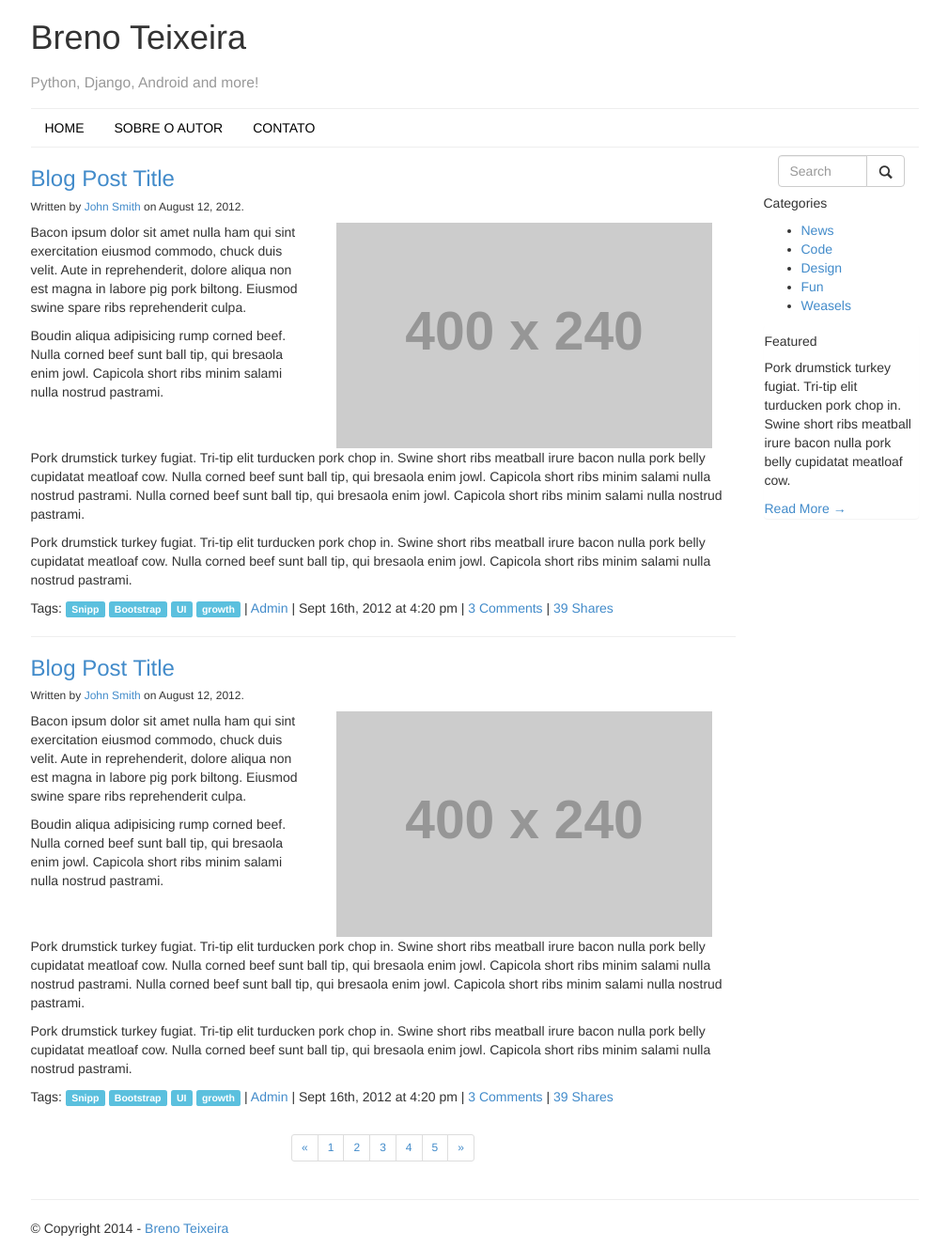
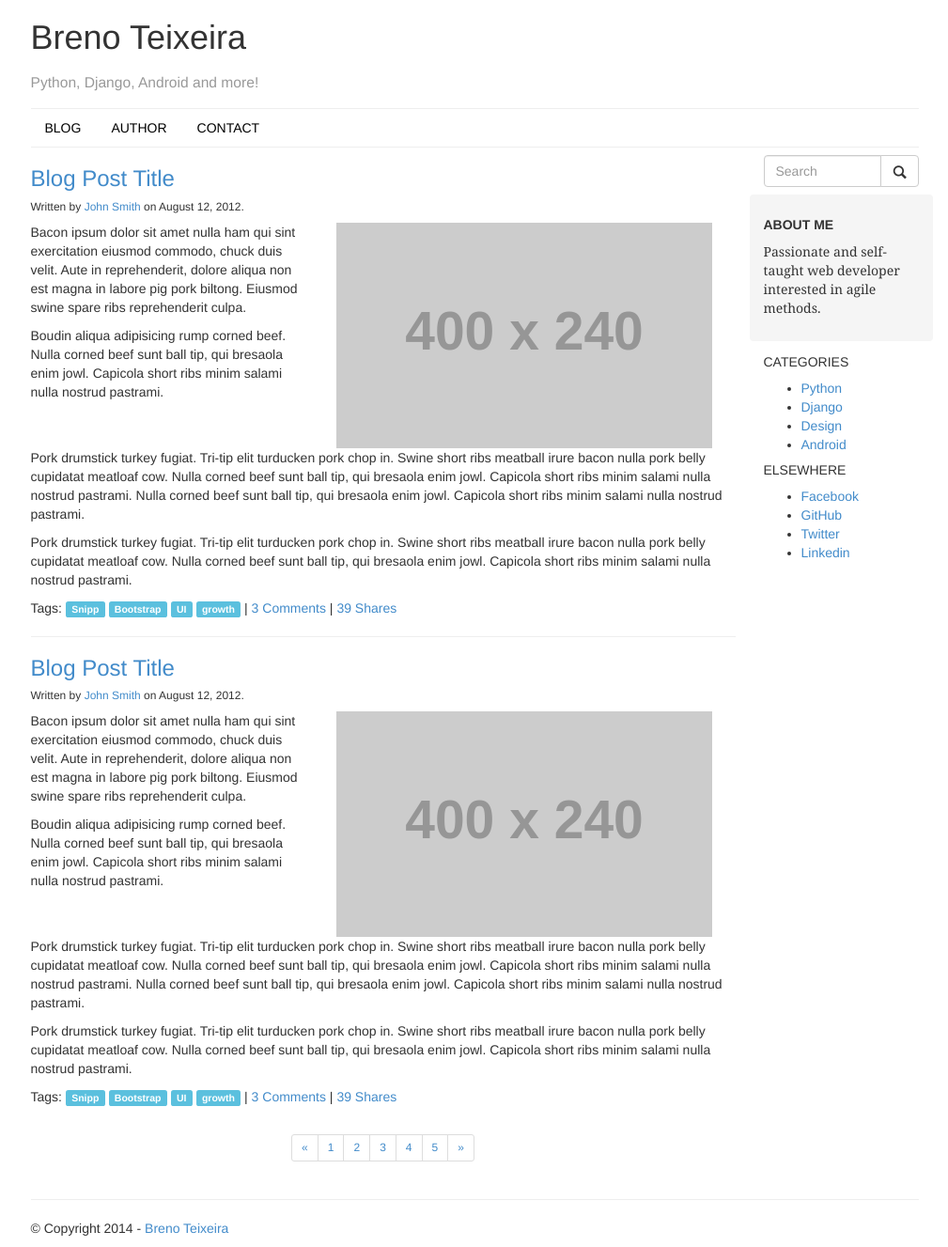
Before and after one commit to BrenoTeixeira/blog, a Django app: page / in a window 1280 px wide. Shown: the whole page at 94% size, without its empty margins (135-1144 px from the left). Run offline with Django 3.2, Linux system fonts and the light colour scheme; grey boxes labelled with a size stand in for pictures from a placeholder-image service; some libraries are stand-ins or nearby versions.

Commit message:
Added social links in the html

```diff
--- /dev/null
+++ b/blog/static/css/style.css
@@ -0,0 +1,10 @@
+.sidebar-module-inset {
+padding: 15px;
+background-color: #f5f5f5;
+border-radius: 4px;
+}
+
+.sidebar-module {
+padding: 15px;
+margin: 0 -15px 15px;
+}
--- a/core/templates/base.html
+++ b/core/templates/base.html
@@ -7,6 +7,7 @@
         <title>Welcome!</title>
 
         <link href="{{ STATIC_URL }}css/bootstrap.min.css" rel="stylesheet">
+        <link href="{{ STATIC_URL }}css/style.css" rel="stylesheet">
 
     </head>
     <body>
@@ -19,9 +20,9 @@
 
                     <hr style="margin-bottom:0px">
                     <ul class="nav nav-pills">
-                          <li><a style="color:black" href="#">HOME</a></li>
-                          <li><a style="color:black" href="#">SOBRE O AUTOR</a></li>
-                          <li><a style="color:black" href="#">CONTATO</a></li>
+                          <li><a style="color:black" href="#">BLOG</a></li>
+                          <li><a style="color:black" href="#">AUTHOR</a></li>
+                          <li><a style="color:black" href="#">CONTACT</a></li>
                     </ul>
                     <hr style="margin:0px">
                 </div>
@@ -54,8 +55,6 @@
                         <a href="#"><span class="label label-info">Bootstrap</span></a>
                         <a href="#"><span class="label label-info">UI</span></a>
                         <a href="#"><span class="label label-info">growth</span></a>
-                        | <i class="icon-user"></i> <a href="#">Admin</a>
-                        | <i class="icon-calendar"></i> Sept 16th, 2012 at 4:20 pm
                         | <i class="icon-comment"></i> <a href="#">3 Comments</a>
                         | <i class="icon-share"></i> <a href="#">39 Shares</a>
                   </p>
@@ -87,8 +86,6 @@
                         <a href="#"><span class="label label-info">Bootstrap</span></a>
                         <a href="#"><span class="label label-info">UI</span></a>
                         <a href="#"><span class="label label-info">growth</span></a>
-                        | <i class="icon-user"></i> <a href="#">Admin</a>
-                        | <i class="icon-calendar"></i> Sept 16th, 2012 at 4:20 pm
                         | <i class="icon-comment"></i> <a href="#">3 Comments</a>
                         | <i class="icon-share"></i> <a href="#">39 Shares</a>
                   </p>
@@ -109,7 +106,7 @@
 
                 <aside class="col-md-2">
 
-                <form class="navbar-form" role="search">
+                <form style="padding:0px" class="navbar-form" role="search">
                 <div class="input-group">
                     <input type="text" class="form-control" placeholder="Search" name="q">
                     <div class="input-group-btn">
@@ -118,20 +115,26 @@
                 </div>
                 </form>
 
-                  <h5>Categories</h5>
+                  <div class="sidebar-module sidebar-module-inset">
+                    <h5><strong>ABOUT ME</strong></h5>
+                    <p style="font-family: Georgia, 'Times New Roman', Times, serif">Passionate and self-taught web developer interested in agile methods.</p>
+                  </div>
+
+                  <h5>CATEGORIES</h5>
                   <ul class="side-nav">
-                    <li><a href="#">News</a></li>
-                    <li><a href="#">Code</a></li>
+                    <li><a href="#">Python</a></li>
+                    <li><a href="#">Django</a></li>
                     <li><a href="#">Design</a></li>
-                    <li><a href="#">Fun</a></li>
-                    <li><a href="#">Weasels</a></li>
+                    <li><a href="#">Android</a></li>
                   </ul>
 
-                  <div class="panel">
-                    <h5>Featured</h5>
-                    <p>Pork drumstick turkey fugiat. Tri-tip elit turducken pork chop in. Swine short ribs meatball irure bacon nulla pork belly cupidatat meatloaf cow.</p>
-                    <a href="#">Read More →</a>
-                  </div>
+                  <h5>ELSEWHERE</h5>
+                  <ul class="side-nav">
+                    <li><a href="#">Facebook</a></li>
+                    <li><a href="#">GitHub</a></li>
+                    <li><a href="#">Twitter</a></li>
+                    <li><a href="#">Linkedin</a></li>
+                  </ul>
 
                 </aside>
 
```
Also changed, not shown: blog/static/css/style.html (deleted, +0 -136 lines).
